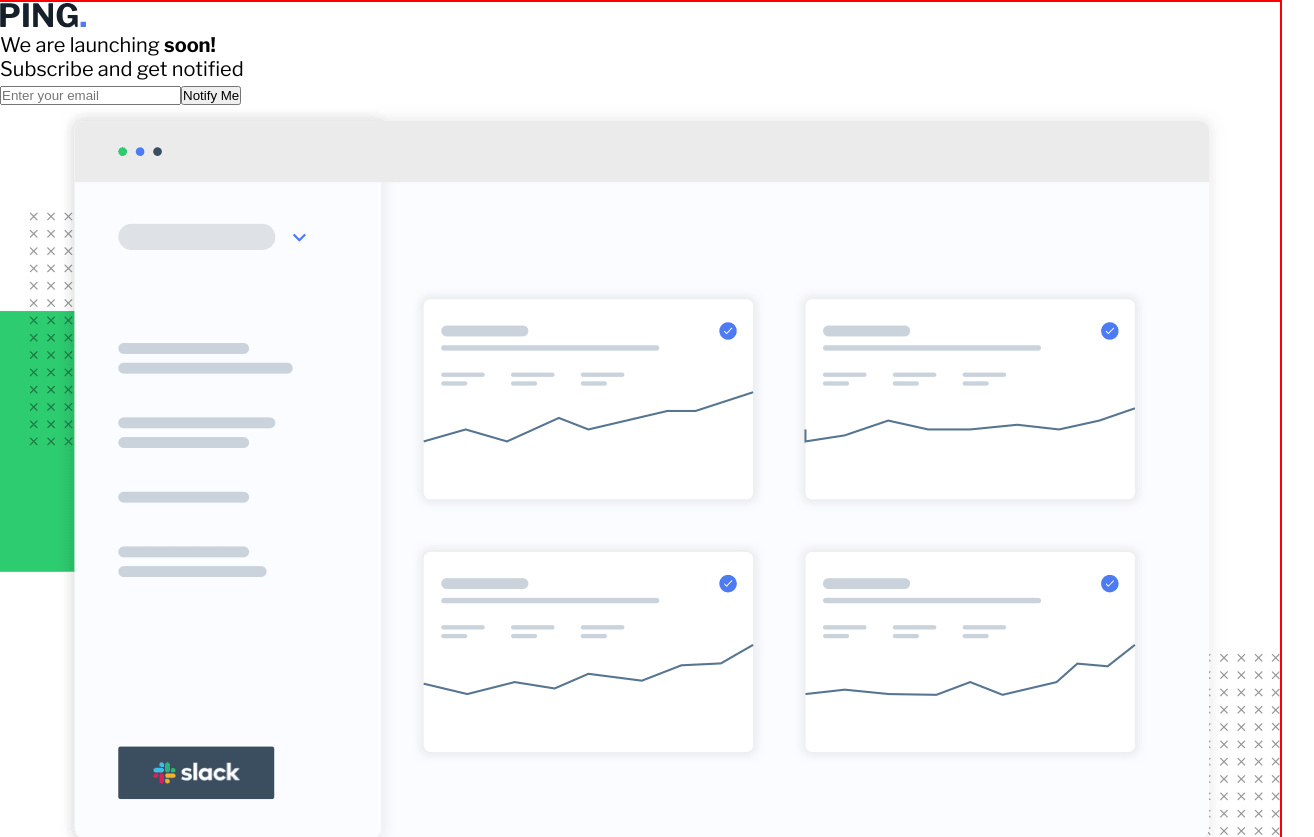
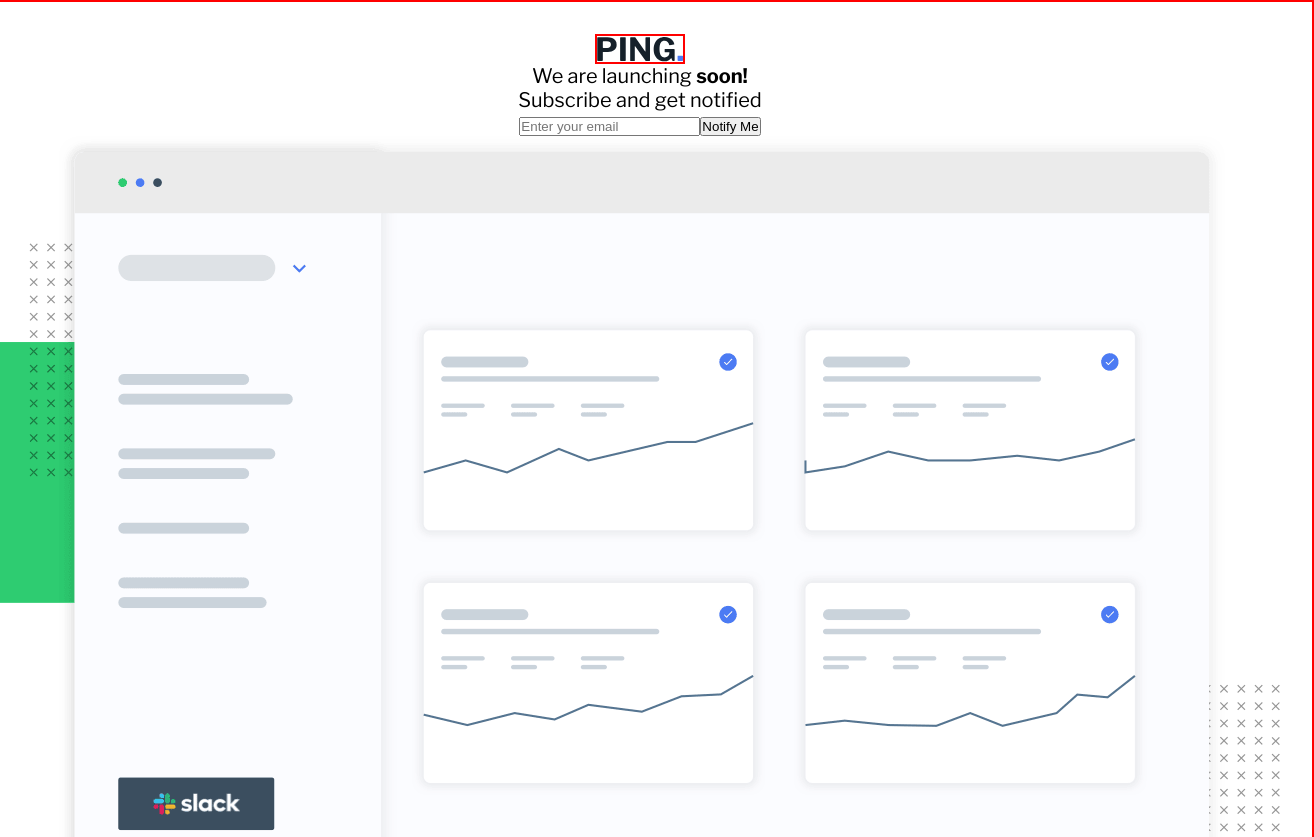
Before and after one commit to shekinahwebdev/PING-COMING-SOON-PAGE, a React (Vite) app: page / in a window 1280 px wide. Shown: the top 837 px of the page, 1314 px wide, since content can reach past the window. Built offline with nearby package versions, Linux system fonts and the light colour scheme; a web font is replaced by a local one.

Commit message:
Add styles

```diff
--- a/src/App.css
+++ b/src/App.css
@@ -24,4 +24,14 @@ body {
 
 .main_page {
   border: 2px solid red;
+  padding: 2rem 2rem 1rem 2rem;
+  display: flex;
+  flex-direction: column;
+  align-items: center;
+  justify-content: center;
+  width: 100%;
 }
+
+.logo {
+  border: 2px solid red;
+}
--- a/src/App.jsx
+++ b/src/App.jsx
@@ -3,7 +3,7 @@ import "./App.css";
 const App = () => {
   return (
     <main className="main_page">
-      <img src="/images/logo.svg" alt="Logo" />
+      <img src="/images/logo.svg" alt="Logo" className="logo" />
       <p>
         We are launching <strong>soon!</strong>
       </p>
```
